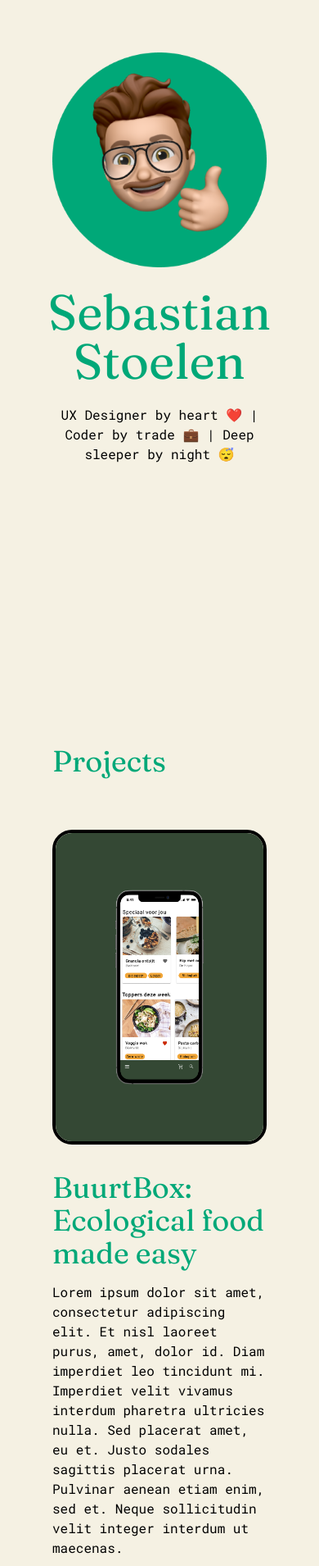
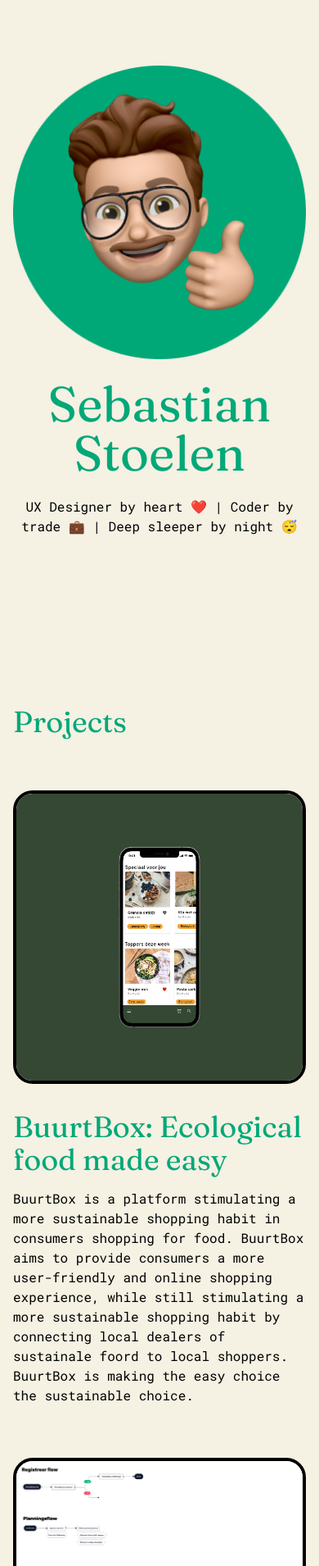
Before and after one commit to sebastianstoelen/portfolio, a Vue app: page / in a window 390 px wide. Shown: the top 1910 px of the page at 82% size. Built offline with nearby package versions, Linux system fonts and the light colour scheme.

Commit message:
Add description + tweaks to responsiveness

```diff
--- a/src/App.vue
+++ b/src/App.vue
@@ -1,5 +1,5 @@
 <template>
-  <div class="container mx-auto h-screen p-16">
+  <div class="container mx-auto h-screen p-4 md:p-16">
     <Hello class="h-screen"></Hello>
     <h3 class="font-header text-primary text-4xl font-black">Projects</h3>
     <div class="space-y-16 py-16">
@@ -31,9 +31,9 @@
   data: function() {
     return {
       buurtBoxDescription:
-        "Lorem ipsum dolor sit amet, consectetur adipiscing elit. Et nisl laoreet purus, amet, dolor id. Diam imperdiet leo tincidunt mi. Imperdiet velit vivamus interdum pharetra ultricies nulla. Sed placerat amet, eu et. Justo sodales sagittis placerat urna. Pulvinar aenean etiam enim, sed et. Neque sollicitudin velit integer interdum ut maecenas.",
+        "BuurtBox is a platform stimulating a more sustainable shopping habit in consumers shopping for food. BuurtBox aims to provide consumers a more user-friendly and online shopping experience, while still stimulating a more sustainable shopping habit by connecting local dealers of sustainale foord to local shoppers. BuurtBox is making the easy choice the sustainable choice.",
       chillzDescription:
-        "Lorem ipsum dolor sit amet, consectetur adipiscing elit. Et nisl laoreet purus, amet, dolor id. Diam imperdiet leo tincidunt mi. Imperdiet velit vivamus interdum pharetra ultricies nulla. Sed placerat amet, eu et. Justo sodales sagittis placerat urna. Pulvinar aenean etiam enim, sed et. Neque sollicitudin velit integer interdum ut maecenas.",
+        "Now the corona pandemic is slowly subsiding (at least in Belgium, knock on wood 🤞) we’re moving into a more hybrid way of working. Research suggest working from home makes it harder for people to make a clear distinction between their work an private life, potentially having a negative effect on their work balance. It’s even shown that working from home can increase burnouts. Chillz aims to encourage workers to take some time off during the day by encouraging planning of personal time and providing incentives to take up this personal time."
     };
   },
 });
--- a/src/components/Hello.vue
+++ b/src/components/Hello.vue
@@ -1,5 +1,5 @@
 <template>
-  <div class="flex flex-col items-center space-y-6">
+  <div class="flex flex-col items-center space-y-6 pt-16 md:pt-32">
     <img class="w-96" src="/src/assets/images/avatar.png" />
     <h1 class="font-header font-black text-primary text-6xl text-center">
       Sebastian Stoelen
--- a/src/components/ProjectSummary.vue
+++ b/src/components/ProjectSummary.vue
@@ -4,7 +4,7 @@
       class="
         col-auto
         w-full
-        h-96
+        h-full
         object-cover
         rounded-3xl
         border-4 border-black
```
